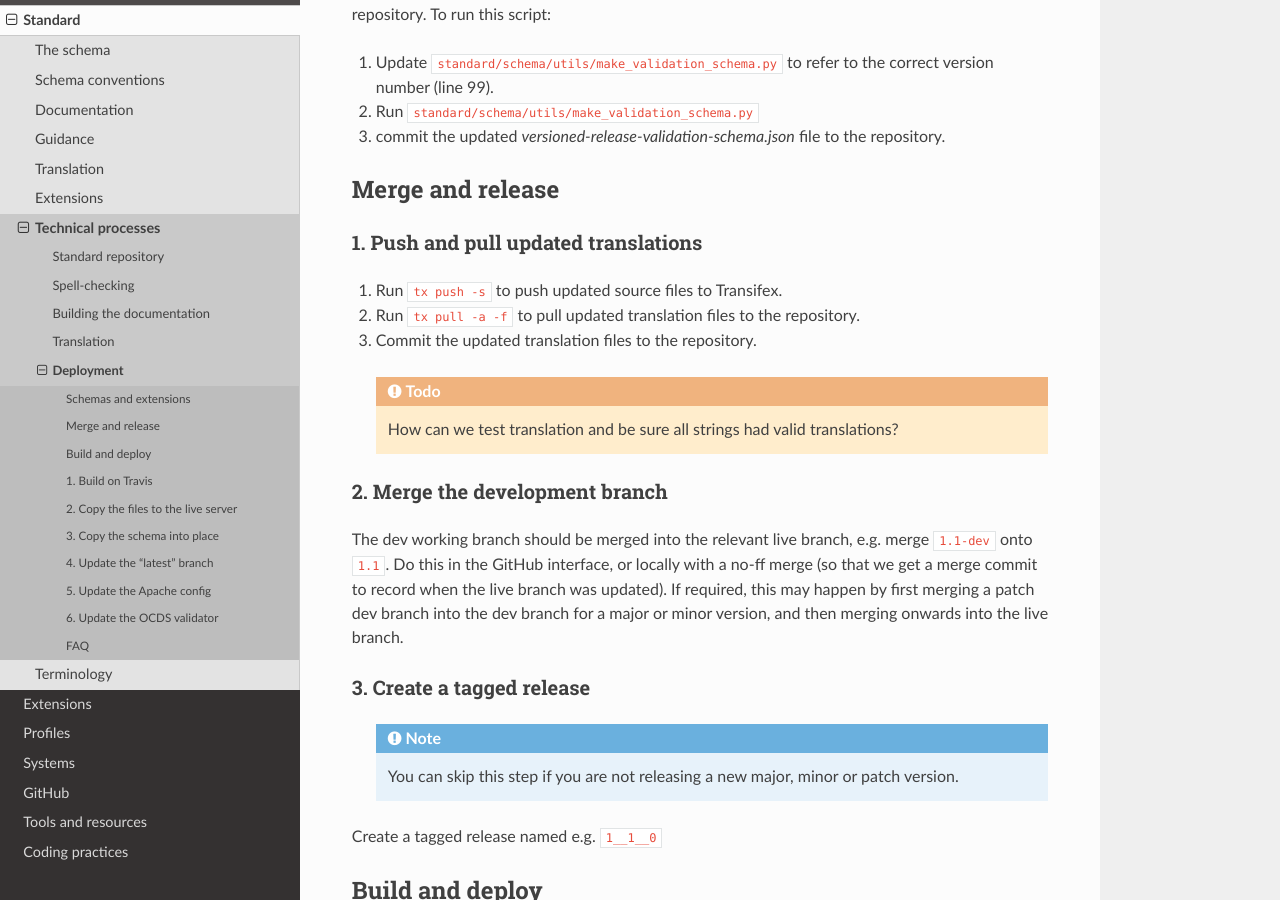
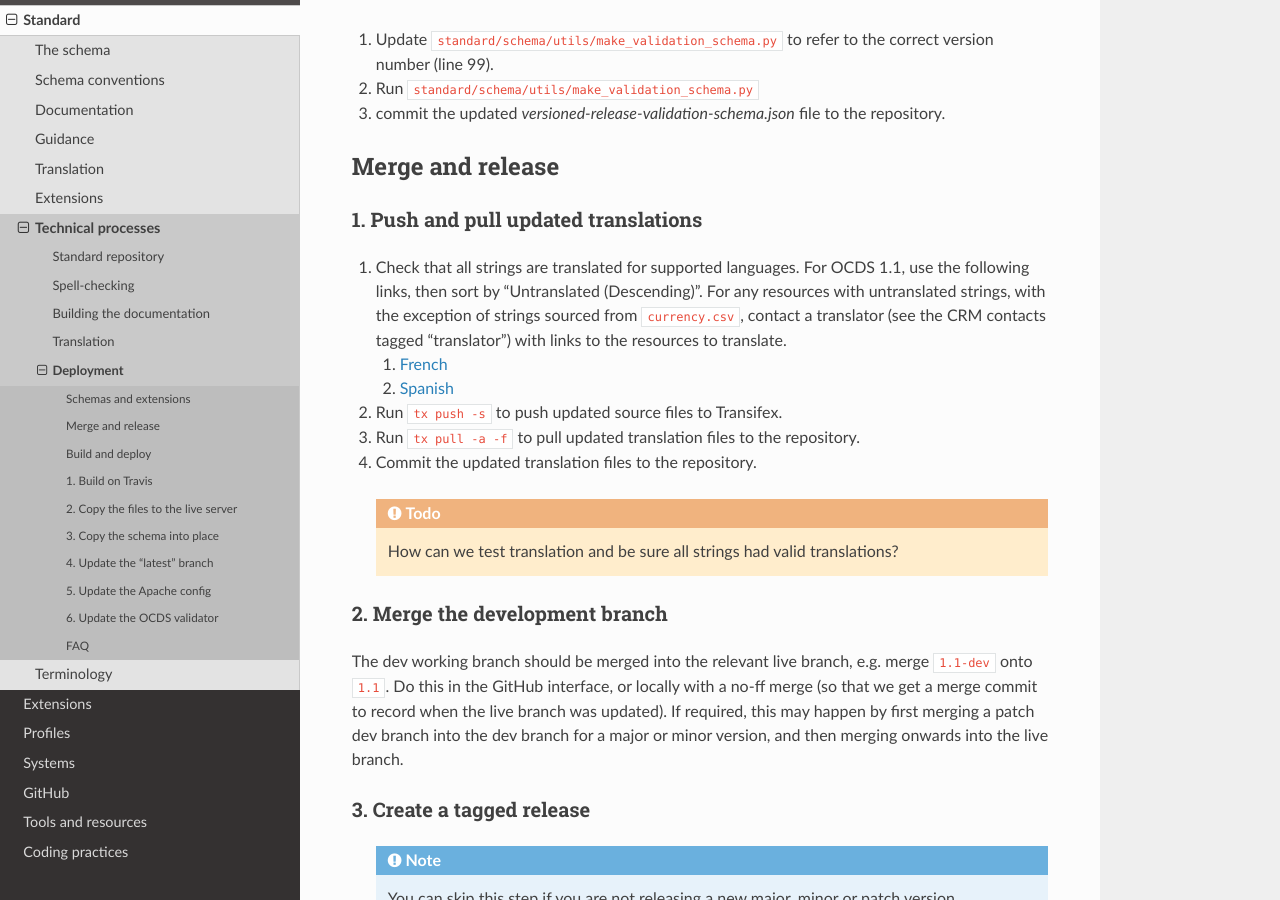
Before and after one commit to open-contracting/standard-development-handbook, a Sphinx documentation site: the page built from docs/standard/technical/deployment.md, in a window 1280 px wide and 900 px high, scrolled down 2557 px. Built offline with Sphinx 7.4.7 and the Read the Docs theme 2.0.0, drawn with Linux system fonts in a browser that asks for light colours; some of the changed text lies outside the part shown.

Commit message:
Add missing steps for conf.py and untranslated strings.

````diff
--- a/docs/standard/technical/deployment.md
+++ b/docs/standard/technical/deployment.md
@@ -60,9 +60,7 @@
     You can skip this step if you are not releasing a new major, minor or patch version.
 ```
 
-Check that the `id` property at the top of each JSON schema file, and any `$ref` properties, have been updated to reflect the current *major__minor__patch* version number.
-
-For example:
+Update the `release` variable in `conf.py`. Update the `id` property at the top of each JSON schema file, and any `$ref` properties, to match the current *major__minor__patch* version number. For example:
 
 ```json
 {
@@ -109,6 +107,9 @@
 
 ### 1. Push and pull updated translations
 
+1. Check that all strings are translated for supported languages. For OCDS 1.1, use the following links, then sort by "Untranslated (Descending)". For any resources with untranslated strings, with the exception of strings sourced from `currency.csv`, contact a translator (see the CRM contacts tagged "translator") with links to the resources to translate.
+    1. [French](https://www.transifex.com/OpenDataServices/open-contracting-standard-1-1/translate/#fr)
+    1. [Spanish](https://www.transifex.com/OpenDataServices/open-contracting-standard-1-1/translate/#es)
 1. Run `tx push -s` to push updated source files to Transifex.
 1. Run `tx pull -a -f` to pull updated translation files to the repository.
 1. Commit the updated translation files to the repository.
````
